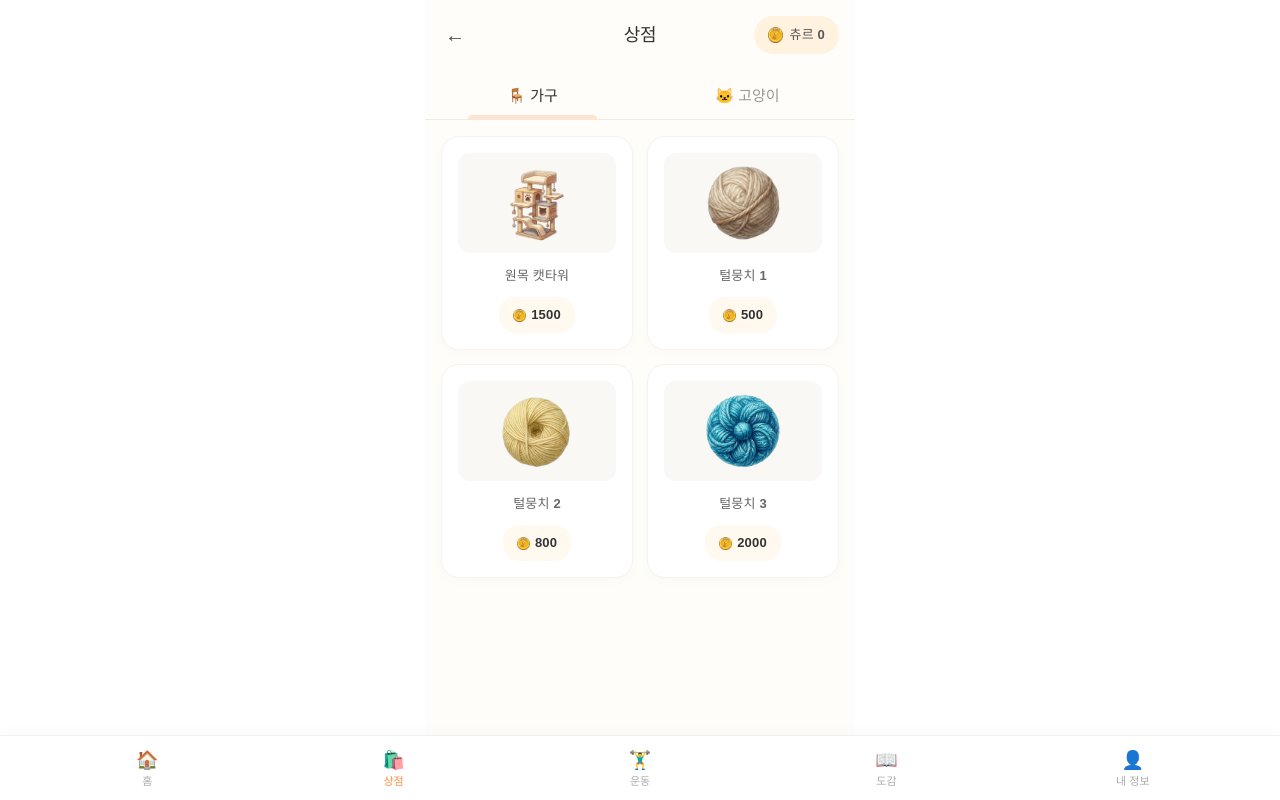
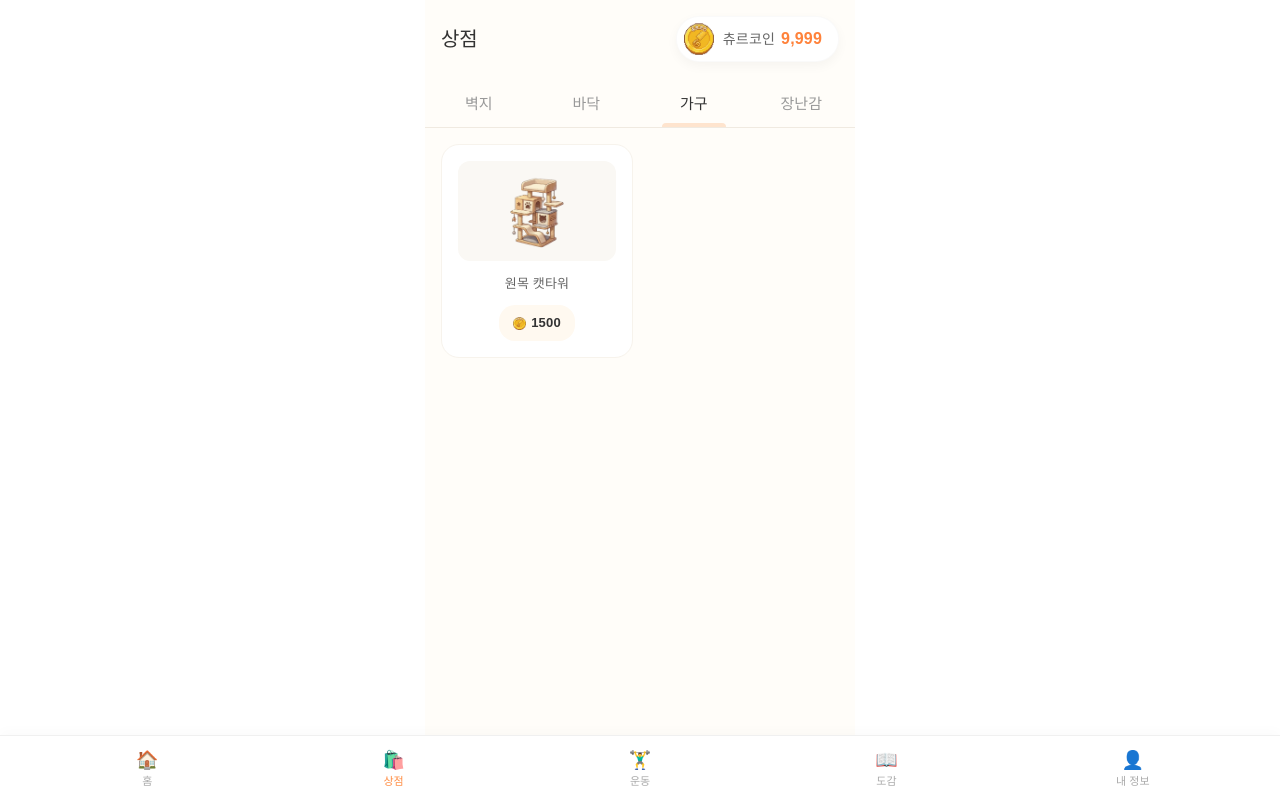
Before and after one commit to 2026-SMHRD-KDT-HealthCare-5/FitnessMeow, a React (Vite) app in the folder client/: page /shop in a window 1280 px wide. Built offline with nearby package versions, Linux system fonts and the light colour scheme.

Commit message:
수정 client/src/css/Shop.css 수정 client/src/main.jsx 수정 client/src/pages/Shop.jsx
추가 client/src/components/PurchaseModal.jsx
추가 client/src/components/ShopItemCard.jsx
추가 client/src/components/ToastMessage.jsx

```diff
--- /dev/null
+++ b/client/src/components/PurchaseModal.jsx
@@ -0,0 +1,27 @@
+import React from 'react';
+import coinImg from '../assets/coin.png';
+
+const PurchaseModal = ({ item, isPurchasing, onConfirm, onCancel }) => {
+  return (
+    <div className="modal-backdrop">
+      <div className="modal-box">
+        <img src={item.img} alt={item.name} />
+        <p>{item.name}</p>
+        <div className="modal-price">
+          <img src={coinImg} alt="coin" />
+          <span>츄르 {item.price}로 구매하시겠어요?</span>
+        </div>
+        <div className="modal-buttons">
+          <button onClick={onCancel} disabled={isPurchasing}>
+            아니요
+          </button>
+          <button onClick={onConfirm} disabled={isPurchasing}>
+            {isPurchasing ? <span className="spinner" /> : '예'}
+          </button>
+        </div>
+      </div>
+    </div>
+  );
+};
+
+export default PurchaseModal;
--- /dev/null
+++ b/client/src/components/ShopItemCard.jsx
@@ -0,0 +1,23 @@
+import React from 'react';
+import coinImg from '../assets/coin.png';
+
+const ShopItemCard = ({ item, isOwned, onCardClick }) => {
+  return (
+    <div
+      className={`shop-item-card ${isOwned ? 'owned' : ''}`}
+      onClick={() => onCardClick(item)}
+    >
+      <div className="shop-item-img-wrapper">
+        <img src={item.img} alt={item.name} />
+        {isOwned && <div className="owned-badge">보유중</div>}
+      </div>
+      <p className="shop-item-name">{item.name}</p>
+      <div className="shop-item-price">
+        <img src={coinImg} alt="coin" />
+        <span>{item.price}</span>
+      </div>
+    </div>
+  );
+};
+
+export default ShopItemCard;
--- /dev/null
+++ b/client/src/components/ToastMessage.jsx
@@ -0,0 +1,19 @@
+import React, { useEffect } from 'react';
+
+const ToastMessage = ({ toast, onClose }) => {
+  useEffect(() => {
+    if (!toast) return;
+    const timer = setTimeout(() => onClose(), 3000);
+    return () => clearTimeout(timer);
+  }, [toast]);
+
+  if (!toast) return null;
+
+  return (
+    <div className={`toast toast-${toast.type}`}>
+      {toast.message}
+    </div>
+  );
+};
+
+export default ToastMessage;
--- a/client/src/css/Shop.css
+++ b/client/src/css/Shop.css
@@ -1,73 +1,63 @@
-/* src/css/Shop.css */
+/* Shop.css */
 
-.new-shop-page {
+.shop-page {
   width: 100%;
-  max-width: 430px; /* 모바일 전용 콤팩트 너비 */
+  max-width: 430px;
   min-height: 100vh;
-  background-color: #FFFDF9; /* 시안과 동일한 부드러운 크림색 배경 */
   margin: 0 auto;
+  background-color: #FFFDF9;
   box-sizing: border-box;
-  padding-bottom: 90px; /* 하단 네비게이션 바에 가려지지 않도록 넉넉한 여백 */
+  padding-bottom: 90px;
   font-family: sans-serif;
 }
 
-/* 1. 상단 헤더 영역 */
-.new-shop-header {
+/* 헤더 */
+.shop-header {
   display: flex;
   align-items: center;
   justify-content: space-between;
   padding: 16px;
-  position: relative;
 }
 
-.new-shop-header h2 {
-  font-size: 18px;
+.shop-header h2 {
+  font-size: 20px;
   font-weight: bold;
   color: #333;
   margin: 0;
-  position: absolute;
-  left: 50%;
-  transform: translateX(-50%); /* 글자 정중앙 정렬 */
 }
 
-.back-btn {
-  background: none;
-  border: none;
-  font-size: 20px;
-  cursor: pointer;
-  color: #444;
-  padding: 4px;
+.user-coin {
+  display: flex;
+  align-items: center;
+  gap: 6px;
+  background: #FFF2DF;
+  padding: 6px 14px;
+  border-radius: 20px;
+  font-size: 13px;
+  font-weight: bold;
+  color: #555;
 }
 
-.user-chur-box {
-  display: flex;
-  align-items: center;
-  background: #FFF2DF; /* 츄르 코인 배경 연한 주황빛 */
-  padding: 6px 14px;
-  border-radius: 20px;
-  gap: 6px;
-  font-weight: bold;
-  font-size: 13px;
-  color: #555;
-  margin-left: auto;
-}
-
-.chur-icon {
+.user-coin img {
   width: 16px;
   height: 16px;
   object-fit: contain;
 }
 
-/* 2. 카테고리 탭 (가구 / 고양이 반반 정렬) */
-.new-shop-tabs {
+/* 탭 */
+.shop-tabs {
   display: flex;
-  justify-content: space-around;
   border-bottom: 1px solid #F0EAE1;
-  background: #FFFDF9;
+  overflow-x: auto;
+  scrollbar-width: none;
 }
 
-.tab-item {
-  flex: 1; /* 💡 가구, 고양이 버튼이 정확히 50%씩 균등하게 화면을 차지하도록 설정 */
+.shop-tabs::-webkit-scrollbar {
+  display: none;
+}
+
+.shop-tab {
+  flex: 1;
   background: none;
   border: none;
   padding: 14px 0;
@@ -79,12 +69,11 @@
   text-align: center;
 }
 
-.tab-item.active {
+.shop-tab.active {
   color: #333;
 }
 
-/* 활성화 탭 밑줄 포인트 오렌지 바 */
-.tab-item.active::after {
+.shop-tab.active::after {
   content: '';
   position: absolute;
   bottom: 0;
@@ -95,65 +84,74 @@
   border-radius: 4px 4px 0 0;
 }
 
-/* 3. 아이템 2열 그리드 배치 리스트 구역 */
-.new-shop-content {
+/* 그리드 */
+.shop-grid {
+  display: grid;
+  grid-template-columns: repeat(2, 1fr);
+  gap: 14px;
   padding: 16px;
 }
 
-.item-grid-layout {
-  display: grid;
-  grid-template-columns: repeat(2, 1fr); /* 시안이랑 똑같은 완벽한 2열 배열 */
-  gap: 14px;
-}
-
-/* 4. 아이템 개별 카드 디자인 */
-.new-shop-card {
+/* 카드 */
+.shop-item-card {
   background: #FFFFFF;
   border-radius: 18px;
   padding: 16px;
   display: flex;
   flex-direction: column;
   align-items: center;
-  box-shadow: 0 4px 12px rgba(0, 0, 0, 0.02);
   border: 1px solid #F7F3EC;
   cursor: pointer;
-  transition: transform 0.2s ease, box-shadow 0.2s ease;
+  transition: transform 0.2s ease;
 }
 
-.new-shop-card:hover {
+.shop-item-card:hover {
   transform: translateY(-2px);
-  box-shadow: 0 6px 16px rgba(0, 0, 0, 0.05);
 }
 
-/* 아이템 이미지 틀 감싸기 */
-.shop-img-wrapper {
+.shop-item-card.owned {
+  opacity: 0.5;
+  cursor: default;
+}
+
+.shop-item-img-wrapper {
   width: 100%;
   height: 100px;
-  background: #FAF8F4; /* 은은한 크림 베이지 톤 박스 */
+  background: #FAF8F4;
   border-radius: 12px;
   display: flex;
   align-items: center;
   justify-content: center;
   margin-bottom: 10px;
-  overflow: hidden; /* 이미지가 영역 밖으로 절대 안 튀어나가게 방어 */
+  overflow: hidden;
+  position: relative;
 }
 
-/* 💡 [핵심] 실제 png 가구/고양이 도트 이미지용 전용 규격 */
-.shop-item-png {
+.shop-item-img-wrapper img {
   max-width: 75%;
   max-height: 75%;
-  object-fit: contain; /* 가로세로 비율 강제로 깨지지 않게 보존 */
+  object-fit: contain;
 }
 
-.shop-item-title {
+.owned-badge {
+  position: absolute;
+  top: 6px;
+  right: 6px;
+  background: #ff9f43;
+  color: white;
+  font-size: 10px;
+  padding: 2px 6px;
+  border-radius: 10px;
+}
+
+.shop-item-name {
   font-size: 13px;
   color: #666;
+  font-weight: 600;
   margin: 0 0 8px 0;
-  font-weight: 600;
 }
 
-/* 5. 하단 가격 태그 라벨 */
-.shop-price-tag {
+.shop-item-price {
   display: flex;
   align-items: center;
   gap: 5px;
@@ -165,16 +163,131 @@
   color: #333;
 }
 
-.card-coin-icon {
+.shop-item-price img {
   width: 13px;
   height: 13px;
   object-fit: contain;
 }
+/*----------------------------------------------------------------------------*/
+/* Modal */
+.modal-backdrop {
+  position: fixed;
+  top: 0;
+  left: 0;
+  width: 100%;
+  height: 100%;
+  background: rgba(0, 0, 0, 0.4);
+  display: flex;
+  align-items: center;
+  justify-content: center;
+  z-index: 999;
+}
 
-/* 카테고리가 텅 비었을 때 예외 문구 스타일 */
-.empty-category {
-  text-align: center;
-  color: #bbb;
-  padding: 60px 0;
+.modal-box {
+  background: #FFFDF9;
+  border-radius: 24px;
+  padding: 28px 24px;
+  width: 80%;
+  max-width: 320px;
+  display: flex;
+  flex-direction: column;
+  align-items: center;
+  gap: 12px;
+}
+
+.modal-box img {
+  width: 80px;
+  height: 80px;
+  object-fit: contain;
+}
+
+.modal-box p {
+  font-size: 16px;
+  font-weight: bold;
+  color: #333;
+  margin: 0;
+}
+
+.modal-price {
+  display: flex;
+  align-items: center;
+  gap: 6px;
   font-size: 14px;
+  color: #555;
 }
+
+.modal-price img {
+  width: 16px;
+  height: 16px;
+}
+
+.modal-buttons {
+  display: flex;
+  gap: 10px;
+  width: 100%;
+  margin-top: 8px;
+}
+
+.modal-buttons button {
+  flex: 1;
+  padding: 12px 0;
+  border: none;
+  border-radius: 12px;
+  font-size: 15px;
+  font-weight: bold;
+  cursor: pointer;
+}
+
+.modal-buttons button:first-child {
+  background: #F0EAE1;
+  color: #666;
+}
+
+.modal-buttons button:last-child {
+  background: #ff9f43;
+  color: white;
+}
+
+.modal-buttons button:disabled {
+  opacity: 0.5;
+  cursor: default;
+}
+
+/* 스피너 */
+.spinner {
+  display: inline-block;
+  width: 16px;
+  height: 16px;
+  border: 2px solid white;
+  border-top-color: transparent;
+  border-radius: 50%;
+  animation: spin 0.7s linear infinite;
+}
+
+@keyframes spin {
+  to { transform: rotate(360deg); }
+}
+/*------------------------------------ 토스트 /*------------------------------------ */
+.toast {
+  position: fixed;
+  top: 350px;
+  bottom: auto;
+  left: 50%;
+  transform: translateX(-50%);
+  padding: 12px 24px;
+  border-radius: 20px;
+  font-size: 14px;
+  font-weight: bold;
+  z-index: 1000;
+  white-space: nowrap;
+}
+
+.toast-success {
+  background: #ff9f43;
+  color: white;
+}
+
+.toast-error {
+  background: #ff6b6b;
+  color: white;
+}
--- a/client/src/pages/Shop.jsx
+++ b/client/src/pages/Shop.jsx
@@ -1,131 +1,109 @@
 import React, { useState } from 'react';
 import { useNavigate } from 'react-router-dom';
+import '..//css/Shop.css';
 import Navbar from '../components/Navbar.jsx';
-import '../css/Shop.css';
-import coinImg from '../assets/coin.png';
+import UserCoin from '../components/UserCoin.jsx';
+import ShopItemCard from '../components/ShopItemCard.jsx';
+import PurchaseModal from '../components/PurchaseModal.jsx';
+import ToastMessage from '../components/ToastMessage.jsx';
 
-// 🌟 순수 가구 에셋 이미지 임포트 (원상 복구)
-import catTowerImg from '../assets/cattower.png';
+import cattowerImg from '../assets/cattower.png';
 import ball1Img from '../assets/ball1.png';
 import ball2Img from '../assets/ball2.png';
 import ball3Img from '../assets/ball3.png';
-
-// 🌟 [수정] 실제 고양이 이미지 에셋 임포트 (이름만 wood인 귀한 고양이들)
 import woodCat1Img from '../assets/wood---1.png';
 import woodCat2Img from '../assets/wood---2.png';
 
-const Shop = ({ userCoins, setUserCoins, setInventoryItems }) => {
-  const navigate = useNavigate();
-  const [activeCategory, setActiveCategory] = useState('가구');
-
-  const INITIAL_ITEMS = {
+  const SHOP_ITEMS = {
+  벽지 : [],
+  바닥 : [],
   가구: [
-      { id: 101, name: '원목 캣타워', price: 1500, img: catTowerImg },
-      { id: 102, name: '털뭉치 1', price: 500, img: ball1Img },
-      { id: 103, name: '털뭉치 2', price: 800, img: ball2Img },
-      { id: 104, name: '털뭉치 3', price: 2000, img: ball3Img },
+    { id: 101, name: '원목 캣타워', price: 1500, img: cattowerImg },
   ],
-    고양이: [
-      // 💡 이름은 wood지만 실제로는 고양이 에셋! 'isCat: true' 속성을 확실하게 달아줍니다.
-      { id: 202, name: 'wood 고양이 1', price: 100, img: woodCat1Img, isCat: true },
-      { id: 203, name: 'wood 고양이 2', price: 300, img: woodCat2Img, isCat: true },
-    ]
+  장난감: [
+    { id: 102, name: '털뭉치 1',   price: 500,  img: ball1Img },
+    { id: 103, name: '털뭉치 2',   price: 800,  img: ball2Img },
+    { id: 104, name: '털뭉치 3',   price: 2000, img: ball3Img },
+  ],
 };
 
-  const handleBuyItem = (item) => {
-    if (userCoins < item.price) {
-      alert('❌ 츄르코인이 부족합니다! 운동을 더 하고 오세요.');
+const Shop = () => {
+  const navigate = useNavigate();
+
+  const [coins, setCoins] = useState(9999);
+  const [activeTab, setActiveTab] = useState('가구');
+  const [ownedItemIds, setOwnedItemIds] = useState([]);
+  const [selectedItem, setSelectedItem] = useState(null);
+  const [isModalOpen, setIsModalOpen] = useState(false);
+  const [isPurchasing, setIsPurchasing] = useState(false);
+  const [toast, setToast] = useState(null);
+
+
+
+// 카드 클릭 핸들러
+const handleCardClick = (item) => {
+  if (coins < item.price) {
+    setToast({ message: `츄르가 부족해요! 현재 ${coins.toLocaleString()}츄르 보유 중 🐾`, type: 'error' });
     return;
   }
+  setSelectedItem(item);
+  setIsModalOpen(true);
+};
 
-    if (window.confirm(`🎉 ${item.name}을(를) ${item.price} 츄르에 구매하시겠습니까?`)) {
-      setUserCoins(prev => prev - item.price);
-
-      setInventoryItems(prev => {
-        const categoryList = prev[activeCategory] || [];
-        const itemExist = categoryList.some(i => i.id === item.id);
-
-        if (itemExist) {
-          return {
-            ...prev,
-            [activeCategory]: categoryList.map(i =>
-              i.id === item.id ? { ...i, unlocked: true } : i
-            )
+// 모달 닫기
+const handleCancel = () => {
+  setIsModalOpen(false);
+  setSelectedItem(null);
 };
-        } else {
-          return {
-            ...prev,
-            [activeCategory]: [
-              ...categoryList,
-              {
-                id: item.id,
-                name: item.name,
-                price: item.price,
-                img: item.img,
-                unlocked: true,
-                equipped: false,
-                ...(item.isCat && { isCat: true }) // 💡 고양이 탭에서 구매 시 인벤토리에서도 고양이 성질 유지!
-              }
-            ]
-          };
-        }
-      });
-
-      alert(`🎁 ${item.name} 구매 완료! 보관함에서 확인해 보세요.`);
-    }
+// Toast 닫기
+const handleToastClose = () => {
+  setToast(null);
 };
 
   return (
-    <div className="new-shop-page">
-      {/* 상단 헤더 */}
-      <div className="new-shop-header">
-        <button className="back-btn" onClick={() => navigate(-1)}>←</button>
+    <div className="shop-page">
+      <div className="shop-header">
         <h2>상점</h2>
-        <div className="user-chur-box">
-          <img src={coinImg} alt="coin" className="chur-icon" />
-          <span>츄르 {userCoins ? userCoins.toLocaleString() : 0}</span>
-        </div>
+        <UserCoin coins={coins} />
       </div>
 
-      {/* 카테고리 탭 */}
-      <div className="new-shop-tabs">
-        {['가구', '고양이'].map((tab) => (
+      <div className="shop-tabs">
+        {Object.keys(SHOP_ITEMS).map((tab) => (
           <button
             key={tab}
-            className={`tab-item ${activeCategory === tab ? 'active' : ''}`}
-            onClick={() => setActiveCategory(tab)}
+            className={`shop-tab ${activeTab === tab ? 'active' : ''}`}
+            onClick={() => setActiveTab(tab)}
            >
-            {tab === '가구' ? '🪑 가구' : '🐱 고양이'}
+            {tab}
            </button>
           ))}
       </div>
 
-      {/* 2열 그리드 아이템 리스트 */}
-      <div className="new-shop-content">
-        {INITIAL_ITEMS[activeCategory] && INITIAL_ITEMS[activeCategory].length > 0 ? (
-          <div className="item-grid-layout">
-            {INITIAL_ITEMS[activeCategory].map((item) => (
-              <div key={item.id} className="new-shop-card" onClick={() => handleBuyItem(item)}>
-                <div className="shop-img-wrapper">
-                  <img src={item.img} alt={item.name} className="shop-item-png" />
-                </div>
-                <p className="shop-item-title">{item.name}</p>
-                <div className="shop-price-tag">
-                  <img src={coinImg} alt="coin" className="card-coin-icon" />
-                  <span>{item.price}</span>
-                </div>
-              </div>
+      <div className="shop-grid">
+       {SHOP_ITEMS[activeTab].map((item) => (
+         <ShopItemCard
+           key={item.id}
+           item={item}
+           isOwned={ownedItemIds.includes(item.id)}
+           onCardClick={handleCardClick}
+         />
        ))}
       </div>
-        ) : (
-          <div className="empty-category">아직 준비 중인 상품입니다 🐾</div>
+
+      {isModalOpen && (
+        <PurchaseModal
+          item={selectedItem}
+          isPurchasing={isPurchasing}
+          onConfirm={() => {}}
+          onCancel={handleCancel}
+        />
       )}
-      </div>
 
-      {/* 하단 고정 네비게이션 바 */}
+      <ToastMessage toast={toast} onClose={handleToastClose} />
       <Navbar />
     </div>
   );
 };
 
+
 export default Shop;
```
Also changed, not shown: client/src/main.jsx (line endings or trailing spaces). Lines whose indentation alone changed are shown as unchanged.
